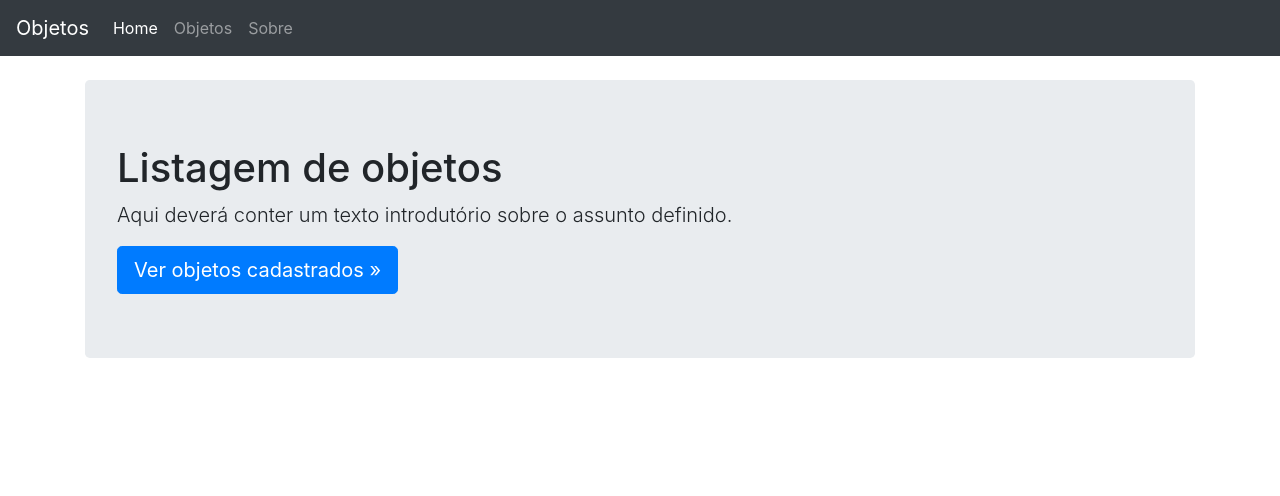
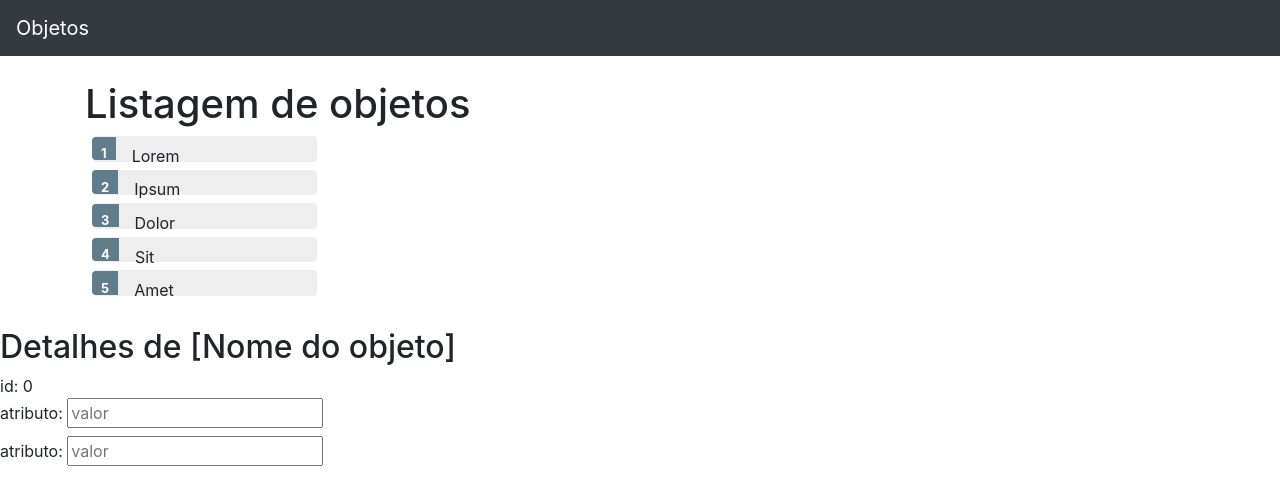
Before and after one commit to mayllonveras/template, a plain HTML site: page index.html in a window 1280 px wide. Drawn offline with Linux system fonts and the light colour scheme.

Commit message:
versao final

```diff
--- /dev/null
+++ b/assets/css/app.css
@@ -0,0 +1,47 @@
+.selected {
+    background-color: #CFD8DC !important;
+    color: white;
+}
+.objects {
+    margin: 0 0 2em 0;
+    list-style-type: none;
+    padding: 0;
+    width: 15em;
+}
+li {
+    cursor: pointer;
+    position: relative;
+    left: 0;
+    background-color: #EEE;
+    margin: .5em;
+    padding: .3em 0;
+    height: 1.6em;
+    border-radius: 4px;
+}
+li.selected:hover {
+    background-color: #BBD8DC !important;
+    color: white;
+}
+li:hover {
+    color: #607D8B;
+    background-color: #DDD;
+    left: .1em;
+}
+.text {
+    position: relative;
+    top: -3px;
+}
+.badge {
+    display: inline-block;
+    font-size: small;
+    color: white;
+    padding: 0.8em 0.7em 0 0.7em;
+    background-color: #607D8B;
+    line-height: 1em;
+    position: relative;
+    left: -1px;
+    top: -4px;
+    height: 1.8em;
+    margin-right: .8em;
+    border-radius: 4px 0 0 4px;
+}
--- a/index.html
+++ b/index.html
@@ -4,6 +4,7 @@
     <meta charset="utf-8" />
     <title>Page Title</title>
     <link rel="stylesheet" href="assets/css/bootstrap.min.css">
+    <link rel="stylesheet" href="assets/css/app.css">
 </head>
 <body>
     <nav class="navbar navbar-expand-md navbar-dark bg-dark mb-4">
@@ -12,26 +13,45 @@
             <span class="navbar-toggler-icon"></span>
         </button>
         <div class="collapse navbar-collapse" id="navbarCollapse">
-            <ul class="navbar-nav mr-auto">
-                <li class="nav-item active">
-                    <a class="nav-link" href="#">Home <span class="sr-only">(current)</span></a>
+
+        </div>
+    </nav>
+    <!-- início do conteúdo -->
+    <main role="main" class="container">
+            <h1>Listagem de objetos</h1>
+            <ul class="objects">
+                <li>
+                    <span class="badge">1</span> Lorem
                 </li>
-                <li class="nav-item">
-                    <a class="nav-link" href="#">Objetos</a>
+                <li>
+                    <span class="badge">2</span> Ipsum
                 </li>
-                <li class="nav-item">
-                    <a class="nav-link" href="#">Sobre</a>
+                <li>
+                    <span class="badge">3</span> Dolor
+                </li>
+                <li>
+                    <span class="badge">4</span> Sit
+                </li>
+                <li>
+                    <span class="badge">5</span> Amet
                 </li>
             </ul>
+    </main>
+    <div class="detail">
+
+        <h2> Detalhes de [Nome do objeto]</h2>
+        <div><span>id: </span>0</div>
+        <div>
+          <label>atributo:
+            <input placeholder="valor"/>
+          </label><br>
+          <label>atributo:
+            <input placeholder="valor"/>
+          </label>
         </div>
-    </nav>
-    <main role="main" class="container">
-        <div class="jumbotron">
-            <h1>Listagem de objetos</h1>
-            <p class="lead">Aqui deverá conter um texto introdutório sobre o assunto definido.</p>
-            <a class="btn btn-lg btn-primary" href="../../components/navbar/" role="button">Ver objetos cadastrados &raquo;</a>
-        </div>
-    </main>
+
+      </div>
+    <!-- fim do conteúdo -->
 </body>
 <script src="assets/js/jquery-3.3.1.slim.min.js"></script>
 <script src="assets/js/popper.min.js"></script>
```
